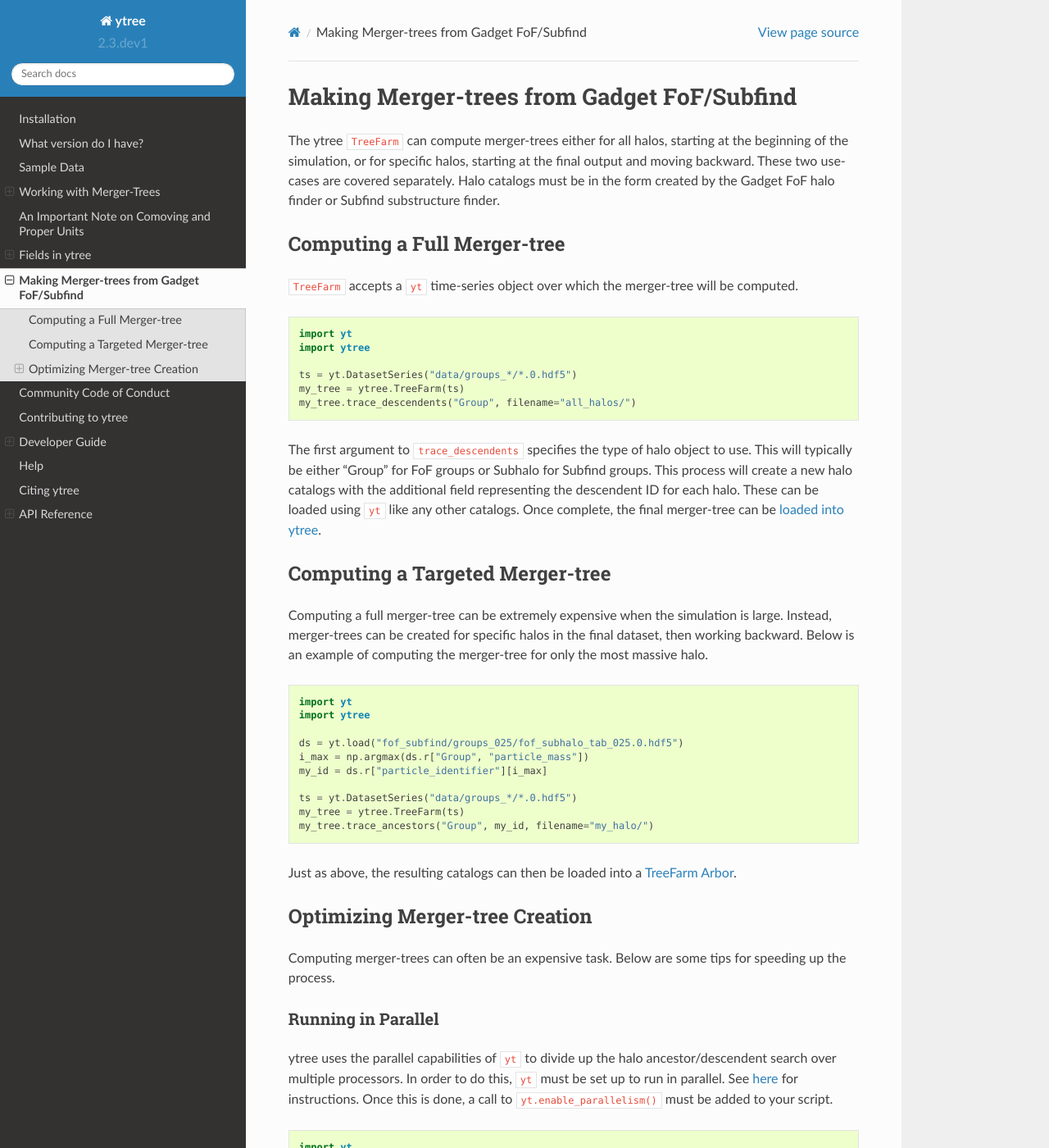
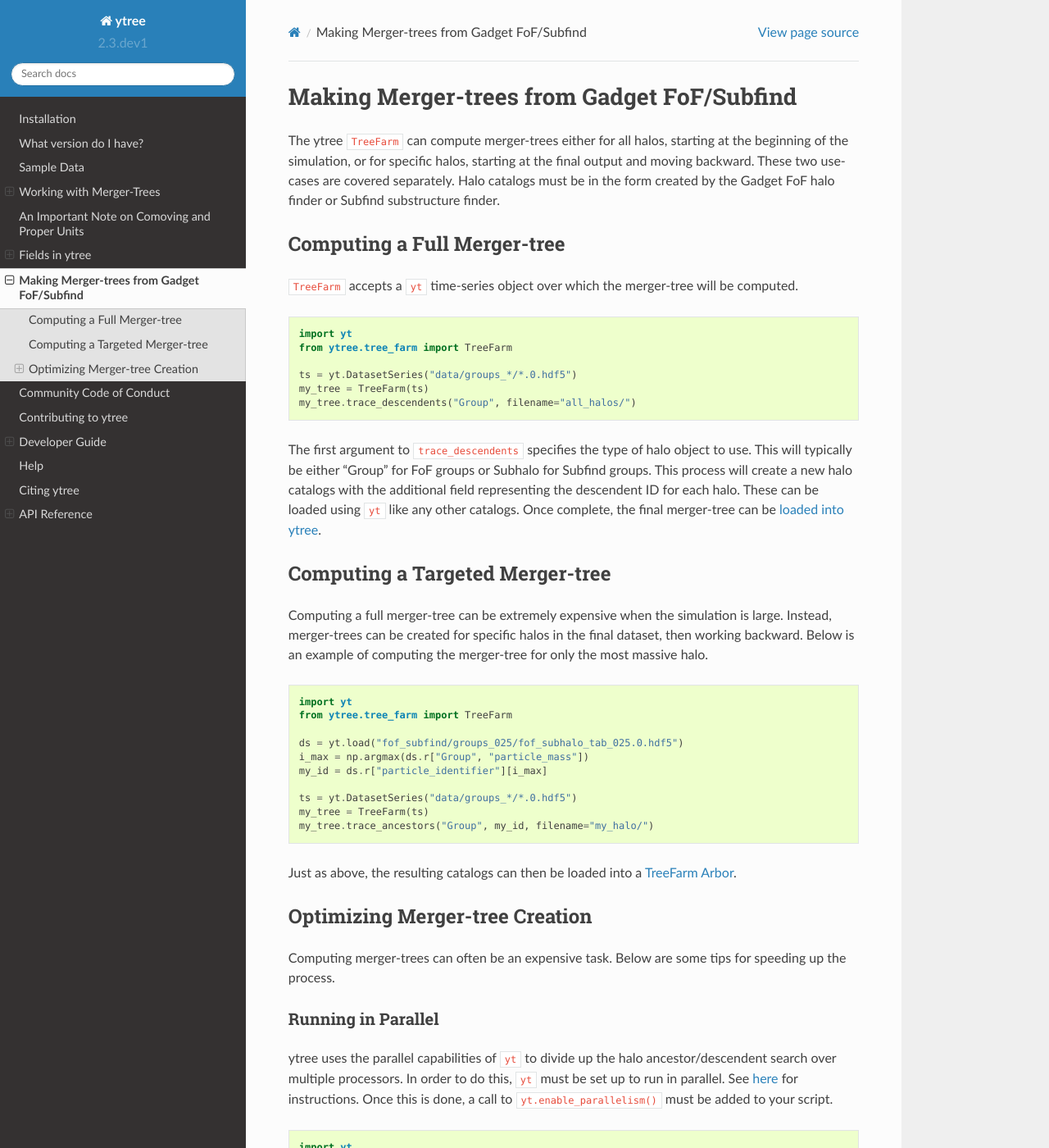
Before and after one commit to ytree-project/ytree, a Sphinx documentation site: the page built from doc/source/TreeFarm.rst, in a window 1280 px wide and 1400 px high. Shown: the whole window at 82% size. Built offline with Sphinx 7.4.7 and the Read the Docs theme 2.0.0, drawn with Linux system fonts in a browser that asks for light colours; some of the changed text lies outside the part shown.

Commit message:
Fix import error in docs.

```diff
--- a/doc/source/TreeFarm.rst
+++ b/doc/source/TreeFarm.rst
@@ -19,10 +19,10 @@ merger-tree will be computed.
 .. code-block:: python
 
    import yt
-   import ytree
+   from ytree.tree_farm import TreeFarm
 
    ts = yt.DatasetSeries("data/groups_*/*.0.hdf5")
-   my_tree = ytree.TreeFarm(ts)
+   my_tree = TreeFarm(ts)
    my_tree.trace_descendents("Group", filename="all_halos/")
 
 The first argument to ``trace_descendents`` specifies the type
@@ -48,14 +48,14 @@ most massive halo.
 .. code-block:: python
 
    import yt
-   import ytree
+   from ytree.tree_farm import TreeFarm
 
    ds = yt.load("fof_subfind/groups_025/fof_subhalo_tab_025.0.hdf5")
    i_max = np.argmax(ds.r["Group", "particle_mass"])
    my_id = ds.r["particle_identifier"][i_max]
 
    ts = yt.DatasetSeries("data/groups_*/*.0.hdf5")
-   my_tree = ytree.TreeFarm(ts)
+   my_tree = TreeFarm(ts)
    my_tree.trace_ancestors("Group", my_id, filename="my_halo/")
 
 Just as above, the resulting catalogs can then be loaded into
@@ -81,10 +81,10 @@ for instructions.  Once this is done, a call to
 
    import yt
    yt.enable_parallelism()
-   import ytree
+   from ytree.tree_farm import TreeFarm
 
    ts = yt.DatasetSeries("data/groups_*/*.0.hdf5")
-   my_tree = ytree.TreeFarm(ts)
+   my_tree = TreeFarm(ts)
    my_tree.trace_descendents("Group", filename="all_halos/")
 
 That script must then be run with mpirun.
@@ -110,7 +110,7 @@ current halo.
 .. code-block:: python
    :emphasize-lines: 2
 
-   my_tree = ytree.TreeFarm(ts)
+   my_tree = TreeFarm(ts)
    my_tree.set_selector("sphere", "virial_radius", factor=5)
    my_tree.trace_descendents("Group", filename="all_halos/")
 
@@ -158,7 +158,7 @@ of how to create a new function of this type, see
    :emphasize-lines: 4, 5
 
    ts = yt.DatasetSeries("data/groups_*/*.0.hdf5")
-   my_tree = ytree.TreeFarm(ts)
+   my_tree = TreeFarm(ts)
    my_tree.trace_ancestors("Group", my_id, filename="my_halo/")
    my_tree.set_ancestry_filter("most_massive")
    my_tree.set_ancestry_short("above_mass_fraction", 0.5)
```
